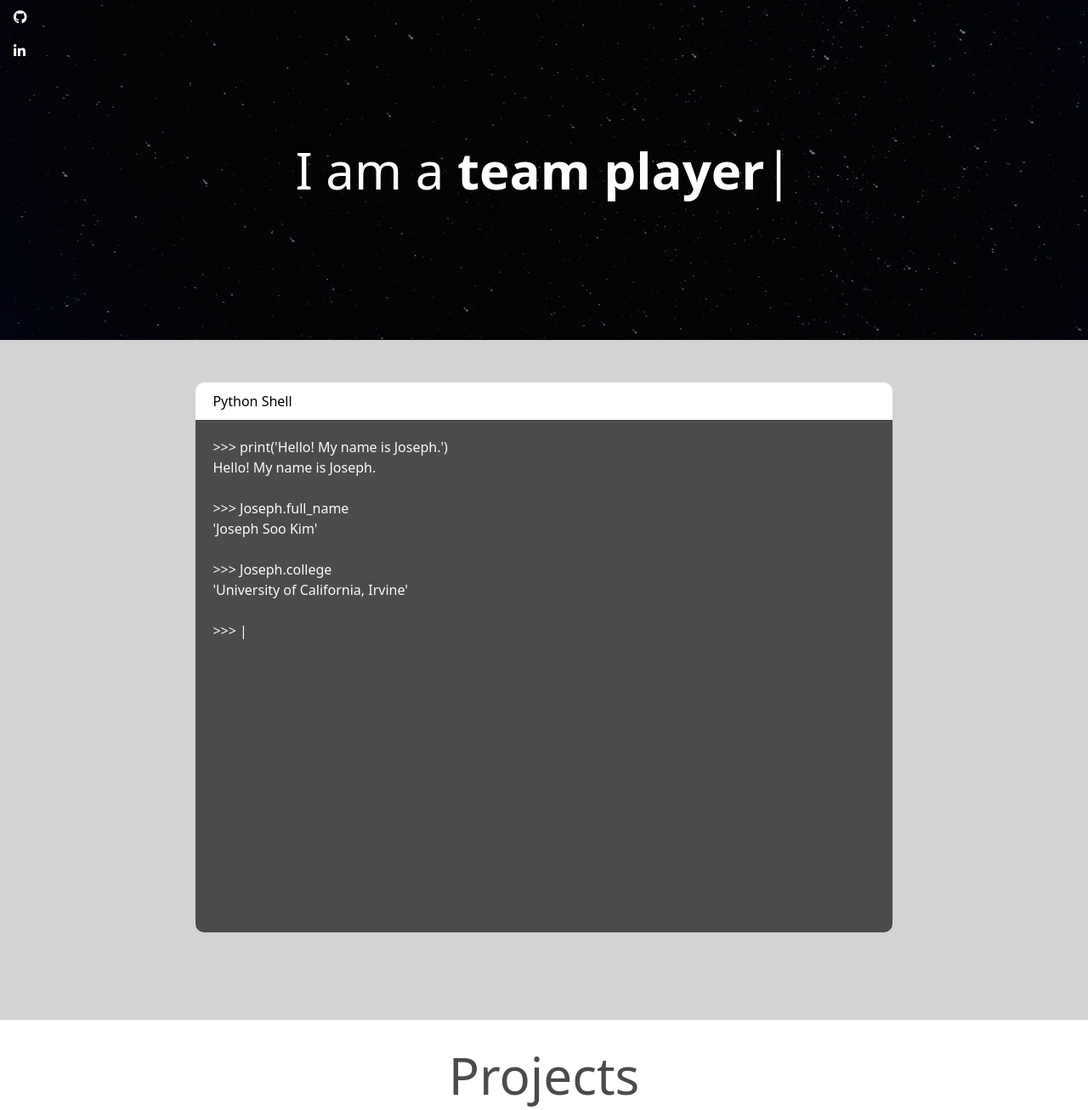
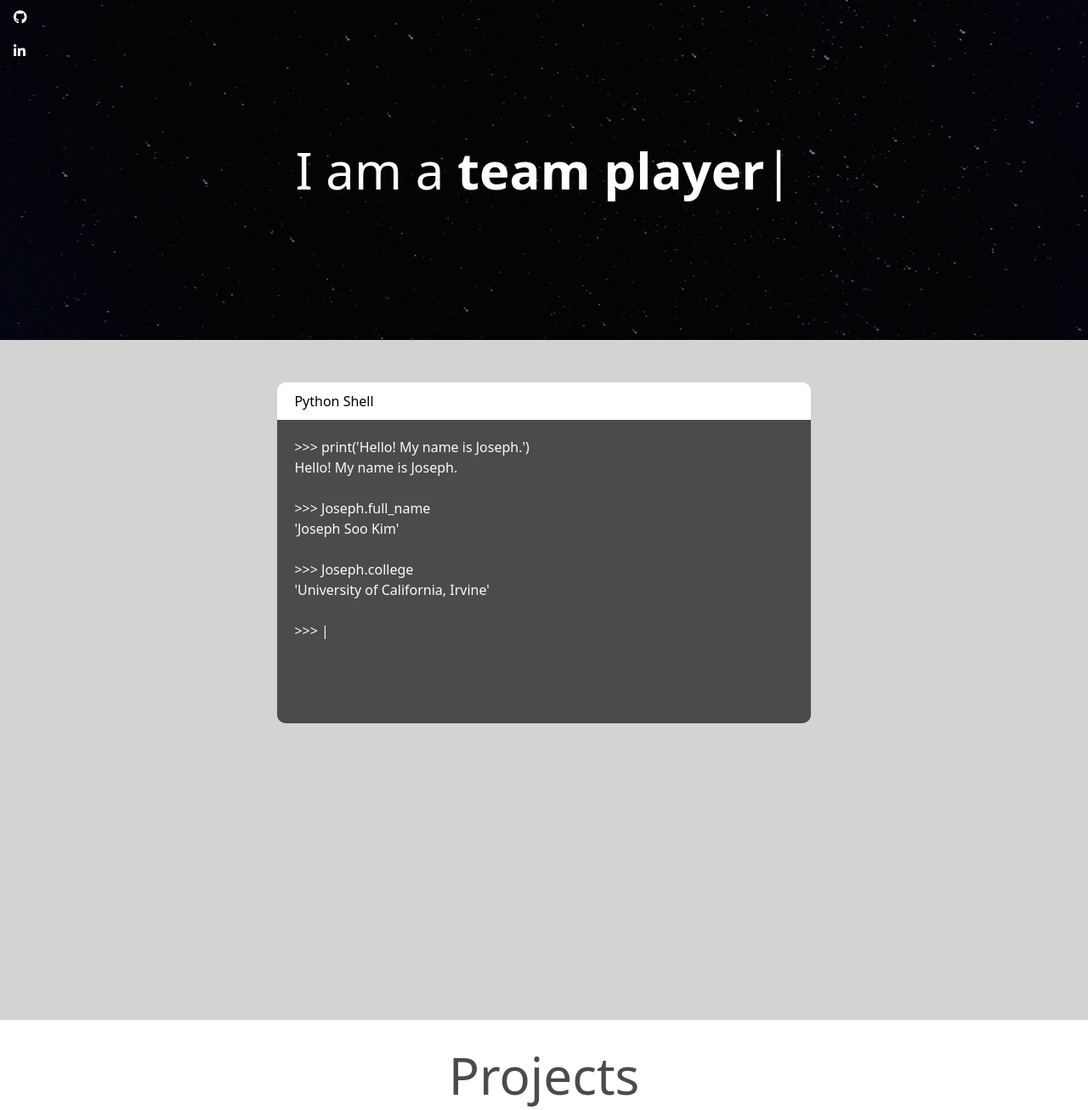
Before and after one commit to josephsookim/v1, a Flask app: page / in a window 1280 px wide. Shown: the top 1306 px of the page at 85% size. Run offline with Flask 2, Linux system fonts and the light colour scheme.

Commit message:
Update styles.css

```diff
--- a/static/css/styles.css
+++ b/static/css/styles.css
@@ -43,23 +43,23 @@ html {
 
 #about {
   background-color: #d3d3d3;
+  height: 800px;
   width: 100%;
-  height: 100%;
 }
 
 #code {
   /*width: 700px;*/
-  width: 80%;
+  width: 70%;
   margin: auto;
   padding-top: 50px;
   /*height: 700px;*/
-  height: 90%;
+  height: 70%;
   text-align: left;
   color: #fafafa;
 }
 
 #console-title-bar {
-  width: 80%;
+  width: 70%;
   margin: auto;
   border-top-left-radius: 10px;
   border-top-right-radius: 10px;
@@ -72,10 +72,10 @@ html {
 
 #console {
   /*width: 700px;*/
-  width: 80%;
+  width: 70%;
   padding: 20px;
   /*height: 650px;*/
-  height: 90%;
+  height: 70%;
   margin: auto;
   background: #4b4b4b;
   border-bottom-left-radius: 10px;
@@ -89,7 +89,6 @@ html {
 }
 
 #projects-list {
-  margin: auto;
   display: flex;
   flex-wrap: wrap;
 }
```
